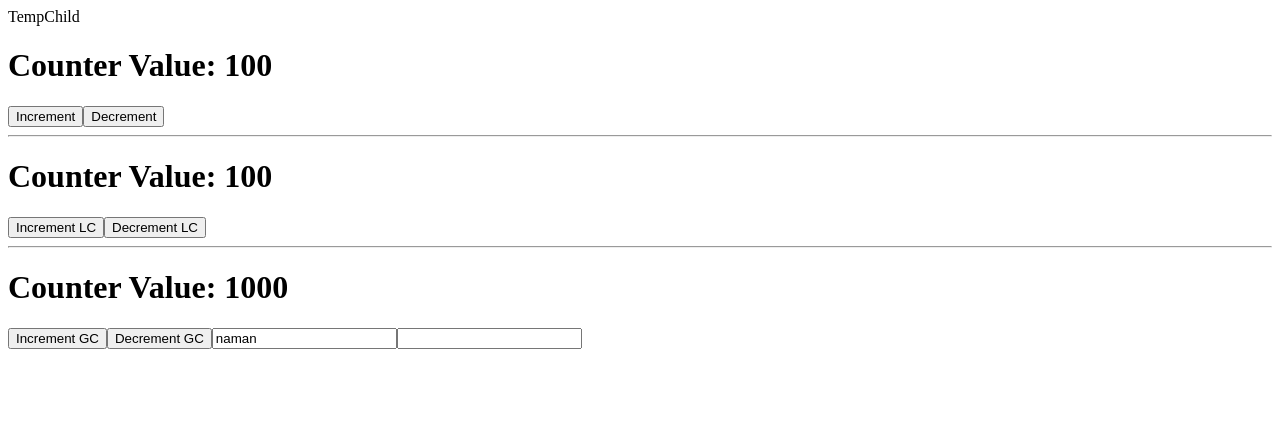
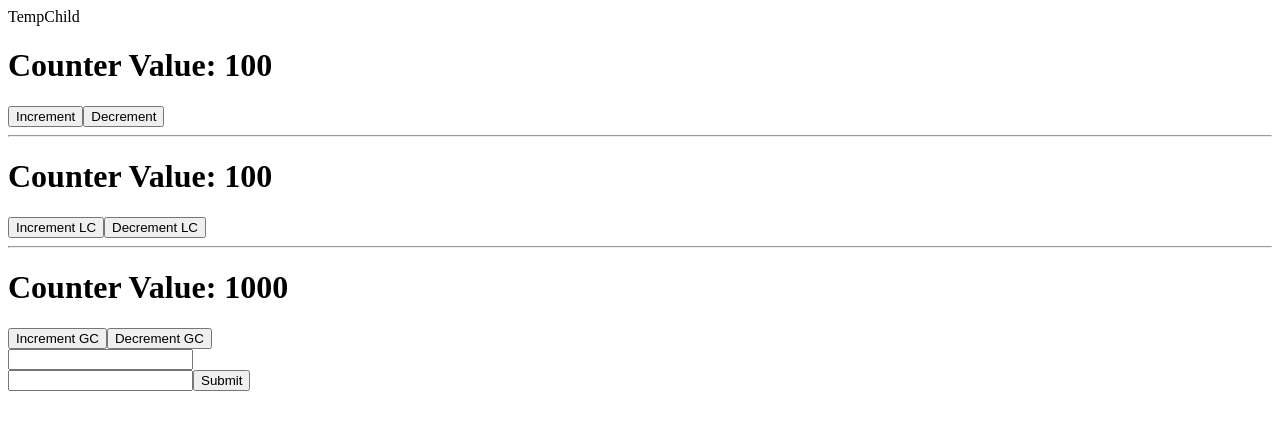
Before and after one commit to NamanJindal03/fsd-may-26-react, a React (Vite) app: page / in a window 1280 px wide. Shown: the top 430 px of the page. Built offline with nearby package versions, Linux system fonts and the light colour scheme.

Commit message:
form states

```diff
--- a/src/Counter/App.jsx
+++ b/src/Counter/App.jsx
@@ -30,8 +30,8 @@ export default function Counter(){
 
 
     //two way binding
-    const [institute, setInstitute] = useState('naman')
-    const [name, setName] = useState('')
+    const [institute, setInstitute] = useState({value: '', error: ''})
+    const [name, setName] = useState({value: '', error: ''})
 
     function handleKeyDown(e){
         console.log(e.target.name)
@@ -42,10 +42,22 @@ export default function Counter(){
         // console.log(e.target.value)
         // setInstitute(e.target.value)
         if(e.target.name === 'institute'){
-            setInstitute(e.target.value)
+            // institute.value = e.target.value
+            // console.log(institute)
+            setInstitute({...institute, value: e.target.value})
         }
         else if(e.target.name === 'name'){
-            setName(e.target.value)
+            // name.value = e.target.value
+            // console.log(name)
+            setName({...name, value: e.target.value})
+        }
+    }
+
+    function handleSubmit(e){
+        e.preventDefault();
+        if(institute.value.length < 10){
+            setInstitute({...institute, error: 'Name should be greater than 10'})
+            return;
         }
     }
 
@@ -90,8 +102,13 @@ export default function Counter(){
             {/* <input value={inputValue} onChange={(e)=> setInputValue(e.target.value)}/>
             <input value={name} onChange={(e)=> setName(e.target.value)}/> */}
 
-            <input value={institute} onChange={(e)=> handleFormEvents(e)} name='institute'/>
-            <input value={name} onChange={(e)=> handleFormEvents(e)} name="name"/>
+                <form action="" onSubmit={handleSubmit}>
+                    <input value={institute.value} onChange={(e)=> handleFormEvents(e)} name='institute'/>
+                    <div>{institute.error && <span style={{color: 'red'}}> {institute.error} </span>}</div>
+                    <input value={name.value} onChange={(e)=> handleFormEvents(e)} name="name"/>
+                    <button >Submit</button>
+                </form>
+
         </>
     )
 }
```
